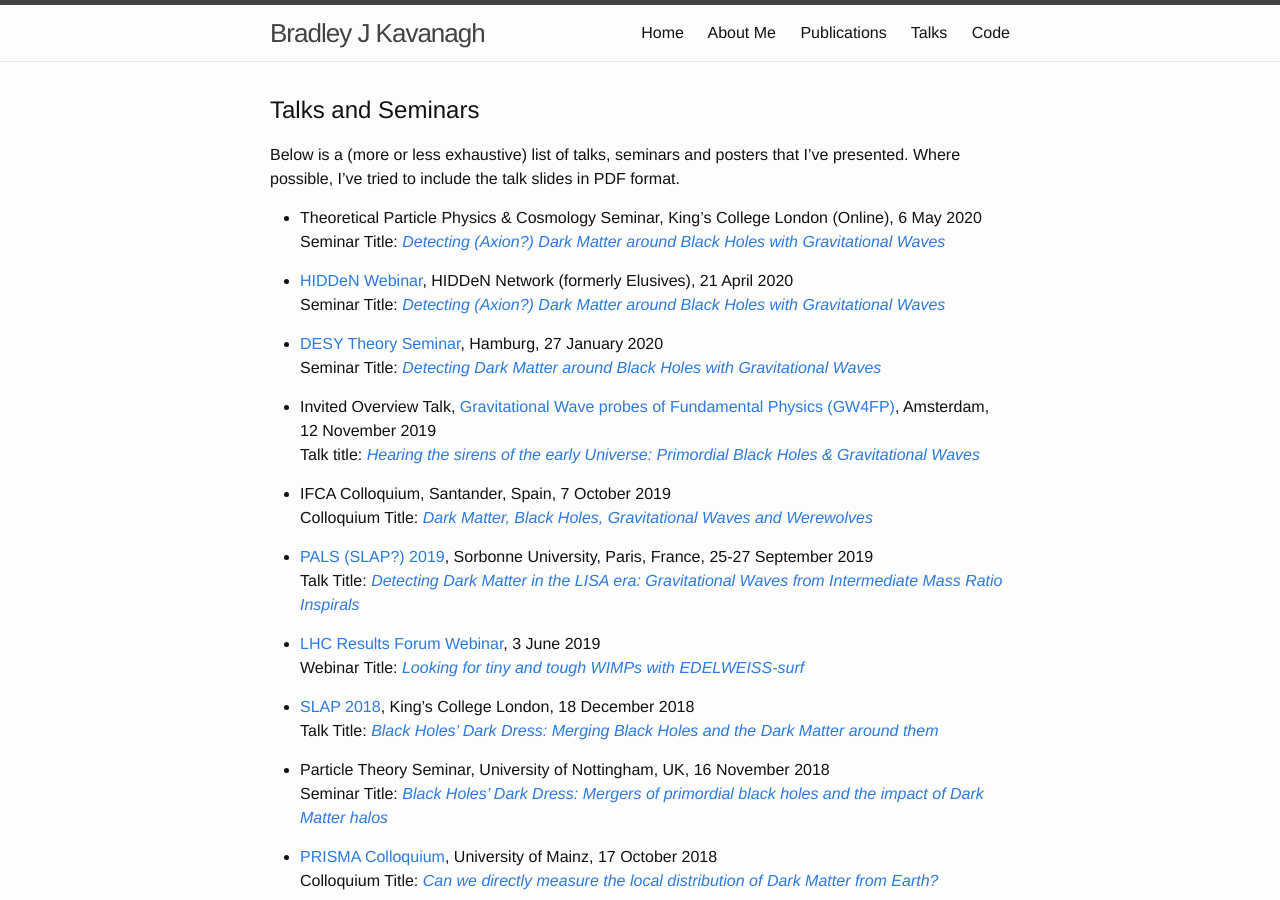
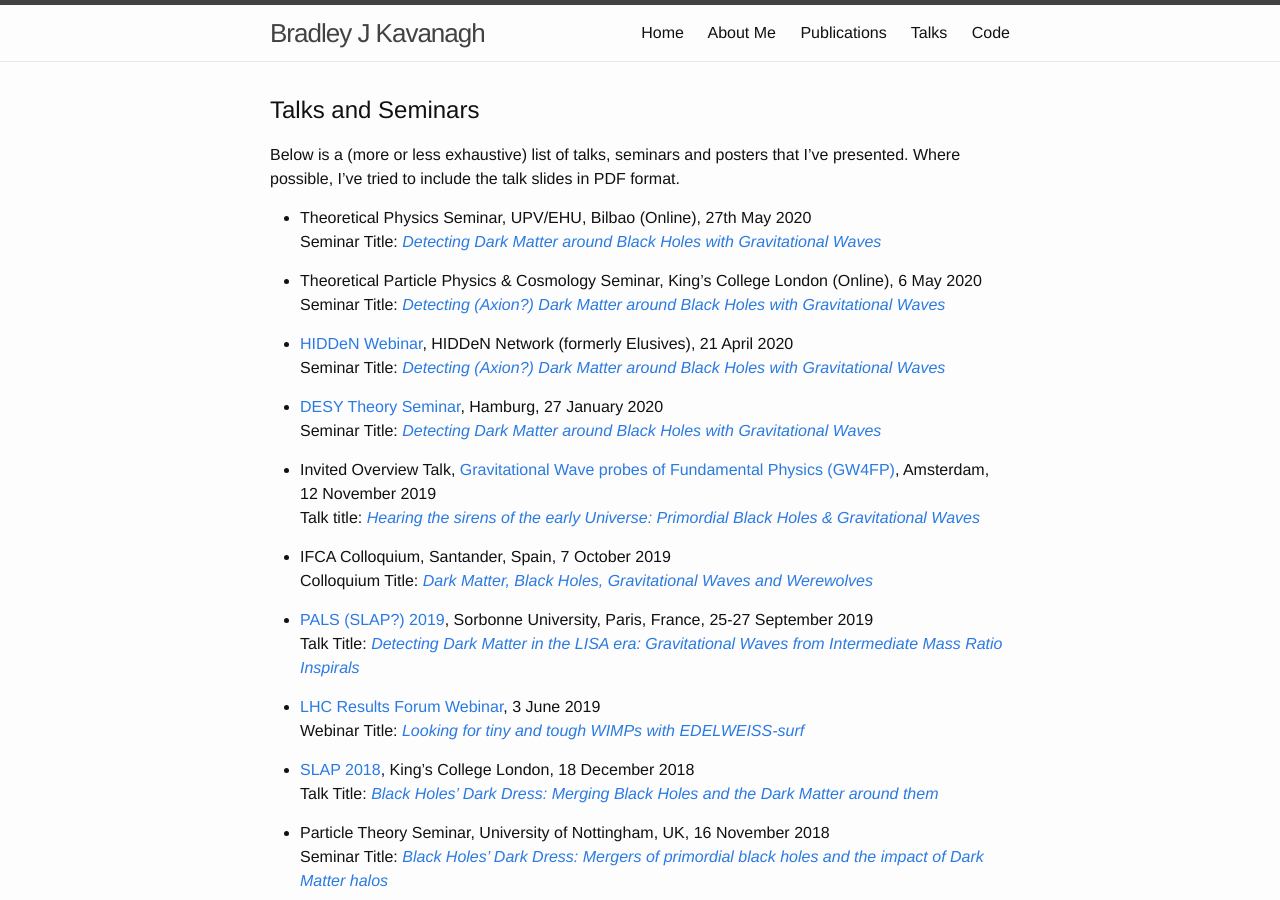
Before and after one commit to bradkav/bradkav.github.io, a Jekyll site: the page built from talks.md, in a window 1280 px wide and 900 px high. Built offline with Jekyll 4.4.1, drawn with Linux system fonts in a browser that asks for light colours.

Commit message:
Added UPV/EHU talk slides

```diff
--- a/talks.md
+++ b/talks.md
@@ -8,6 +8,9 @@ weight: 4
 ## Talks and Seminars
 
 Below is a (more or less exhaustive) list of talks, seminars and posters that I've presented. Where possible, I've tried to include the talk slides in PDF format.
+
+- Theoretical Physics Seminar, UPV/EHU, Bilbao (Online), 27th May 2020
+Seminar Title: [*Detecting Dark Matter around Black Holes with Gravitational Waves*](/assets/slides/KAVANAGH-UPV_EHU-May2020.pdf)
 
 - Theoretical Particle Physics & Cosmology Seminar, King's College London (Online), 6 May 2020
 Seminar Title: [*Detecting (Axion?) Dark Matter around Black Holes with Gravitational Waves*](/assets/slides/KAVANAGH-KCL-May2020.pdf)
```
Also changed, not shown: 1 other file.
